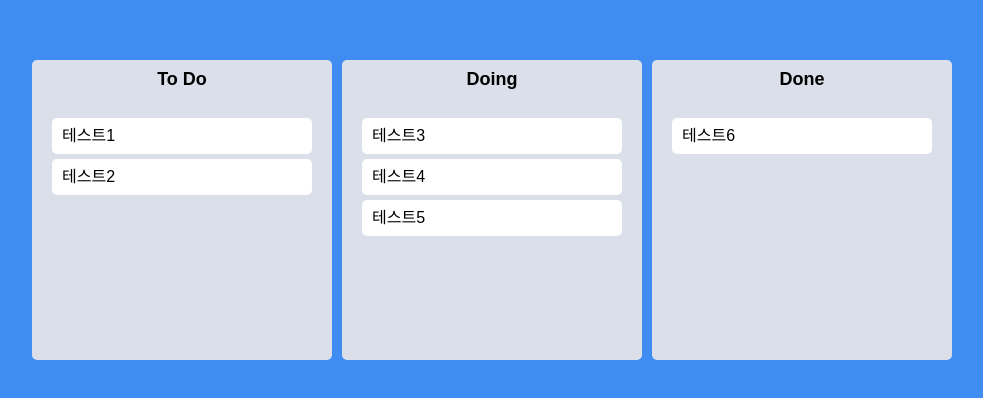
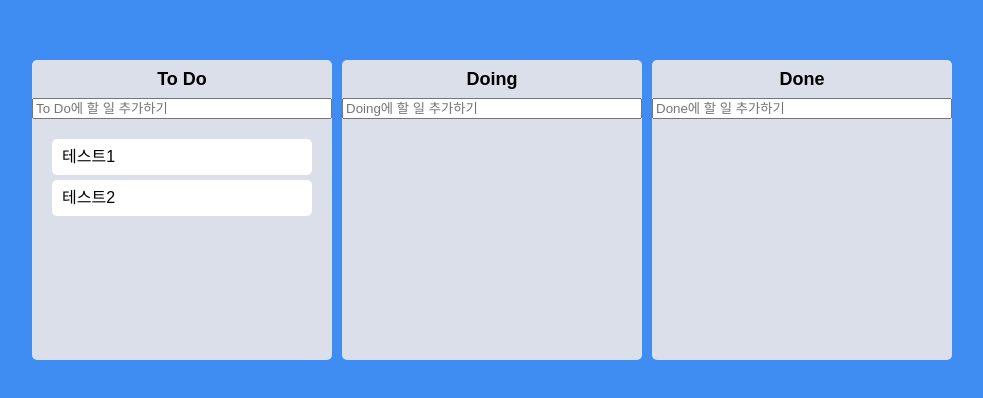
Before and after one commit to mocking-tiger/trello-clone, a React (Create React App) app: page / in a window 1280 px wide. Shown: the part 190-588 px from the top of the page, without its empty margins (148-1131 px from the left). Built offline with nearby package versions, Linux system fonts and the light colour scheme; a web font is replaced by a local one.

Commit message:
chore: mock데이터 string의 배열에서 객체의 배열로 수정

```diff
--- a/package.json
+++ b/package.json
@@ -7,6 +7,7 @@
     "react": "^18.3.1",
     "react-beautiful-dnd": "^13.1.1",
     "react-dom": "^18.3.1",
+    "react-hook-form": "^7.54.2",
     "react-scripts": "5.0.1",
     "recoil": "^0.7.7",
     "styled-components": "^6.1.13"
--- a/src/App.tsx
+++ b/src/App.tsx
@@ -27,13 +27,14 @@
   const [toDos, setToDos] = useRecoilState(toDoState);
   const onDragEnd = (info: DropResult) => {
     console.log(info);
-    const { destination, draggableId, source } = info;
+    const { destination, draggableId: taskObj, source } = info;
     if (destination?.droppableId === source.droppableId) {
       // 같은 보드에서의 이동
       setToDos((allBoards) => {
         const copiedBoard = [...allBoards[source.droppableId]];
+        const taskObj = copiedBoard[source.index];
         copiedBoard.splice(source.index, 1);
-        copiedBoard.splice(destination.index, 0, draggableId);
+        copiedBoard.splice(destination.index, 0, taskObj);
         // 배열.splice(타겟index, 삭제할 개수, 추가할 요소(옵션))
         return {
           ...allBoards,
@@ -45,9 +46,10 @@
       setToDos((allBoards) => {
         if (!destination) return { ...allBoards };
         const sourceBoard = [...allBoards[source.droppableId]];
+        const taskObj = sourceBoard[source.index];
         const destinationBoard = [...allBoards[destination?.droppableId]];
         sourceBoard.splice(source.index, 1);
-        destinationBoard.splice(destination.index, 0, draggableId);
+        destinationBoard.splice(destination.index, 0, taskObj);
         return {
           ...allBoards,
           [source.droppableId]: sourceBoard,
--- a/src/atoms.tsx
+++ b/src/atoms.tsx
@@ -1,14 +1,22 @@
 import { atom } from "recoil";
 
+export interface ITodo {
+  id: number;
+  text: string;
+}
+
 interface IToDoState {
-  [key: string]: string[];
+  [key: string]: ITodo[];
 }
 
 export const toDoState = atom<IToDoState>({
   key: "toDo",
   default: {
-    "To Do": ["테스트1", "테스트2"],
-    Doing: ["테스트3", "테스트4", "테스트5"],
-    Done: ["테스트6"],
+    "To Do": [
+      { id: 1, text: "테스트1" },
+      { id: 2, text: "테스트2" },
+    ],
+    Doing: [],
+    Done: [],
   },
 });
--- a/src/components/Board.tsx
+++ b/src/components/Board.tsx
@@ -1,6 +1,8 @@
 import DraggableCard from "./DraggableCard";
 import styled from "styled-components";
 import { Droppable } from "react-beautiful-dnd";
+import { useForm } from "react-hook-form";
+import { ITodo } from "../atoms";
 
 interface IAreaProps {
   isDraggingOver: boolean;
@@ -28,25 +30,49 @@
   padding: 20px;
   background-color: ${(props) =>
     props.isDraggingOver
+      ? "#b2bec3"
+      : props.isDraggingFromThis
       ? "#dfe6e9"
-      : props.isDraggingFromThis
-      ? "#b2bec3"
       : "transparent"};
   flex-grow: 1;
   transition: background-color 0.3s ease-in-out;
 `;
 
+const Form = styled.form`
+  width: 100%;
+
+  input {
+    width: 100%;
+  }
+`;
+
 // 스타일드 컴포넌트 영역 끝
 
 interface IBoardProps {
-  toDos: string[];
+  toDos: ITodo[];
   boardId: string;
 }
 
+interface IForm {
+  toDo: string;
+}
+
 export default function Board({ toDos, boardId }: IBoardProps) {
+  const { register, setValue, handleSubmit } = useForm<IForm>();
+  const onValid = ({ toDo }: IForm) => {
+    console.log(toDo);
+    setValue("toDo", "");
+  };
   return (
     <Wrapper>
       <Title>{boardId}</Title>
+      <Form onSubmit={handleSubmit(onValid)}>
+        <input
+          {...register("toDo", { required: true })}
+          type="text"
+          placeholder={`${boardId}에 할 일 추가하기`}
+        />
+      </Form>
       <Droppable droppableId={boardId}>
         {(provided, snapshot) => (
           <Area
@@ -56,7 +82,12 @@
             isDraggingFromThis={Boolean(snapshot.draggingFromThisWith)}
           >
             {toDos.map((toDo, index) => (
-              <DraggableCard key={toDo} toDo={toDo} index={index} />
+              <DraggableCard
+                key={toDo.id}
+                index={index}
+                toDoId={toDo.id}
+                toDoText={toDo.text}
+              />
             ))}
             {provided.placeholder}
           </Area>
--- a/src/components/DraggableCard.tsx
+++ b/src/components/DraggableCard.tsx
@@ -16,14 +16,14 @@
 // 스타일드 컴포넌트 영역 끝
 
 interface IDraggableCardProps {
-  toDo: string;
+  toDoId: number;
+  toDoText: string;
   index: number;
 }
 
-function DraggableCard({ toDo, index }: IDraggableCardProps) {
-  console.log(toDo, " is rendered");
+function DraggableCard({ toDoId, toDoText, index }: IDraggableCardProps) {
   return (
-    <Draggable key={toDo} draggableId={toDo} index={index}>
+    <Draggable key={toDoId} draggableId={String(toDoId)} index={index}>
       {/* beautiful-dnd의 Draggable의 key와 draggableId의 값은 같아야함*/}
       {(provided, snapshot) => (
         <Card
@@ -32,7 +32,7 @@
           {...provided.draggableProps}
           isDragging={snapshot.isDragging}
         >
-          {toDo}
+          {toDoText}
         </Card>
       )}
     </Draggable>
```
Also changed, not shown: 1 other file (tests, documents, lock files or other folders).
